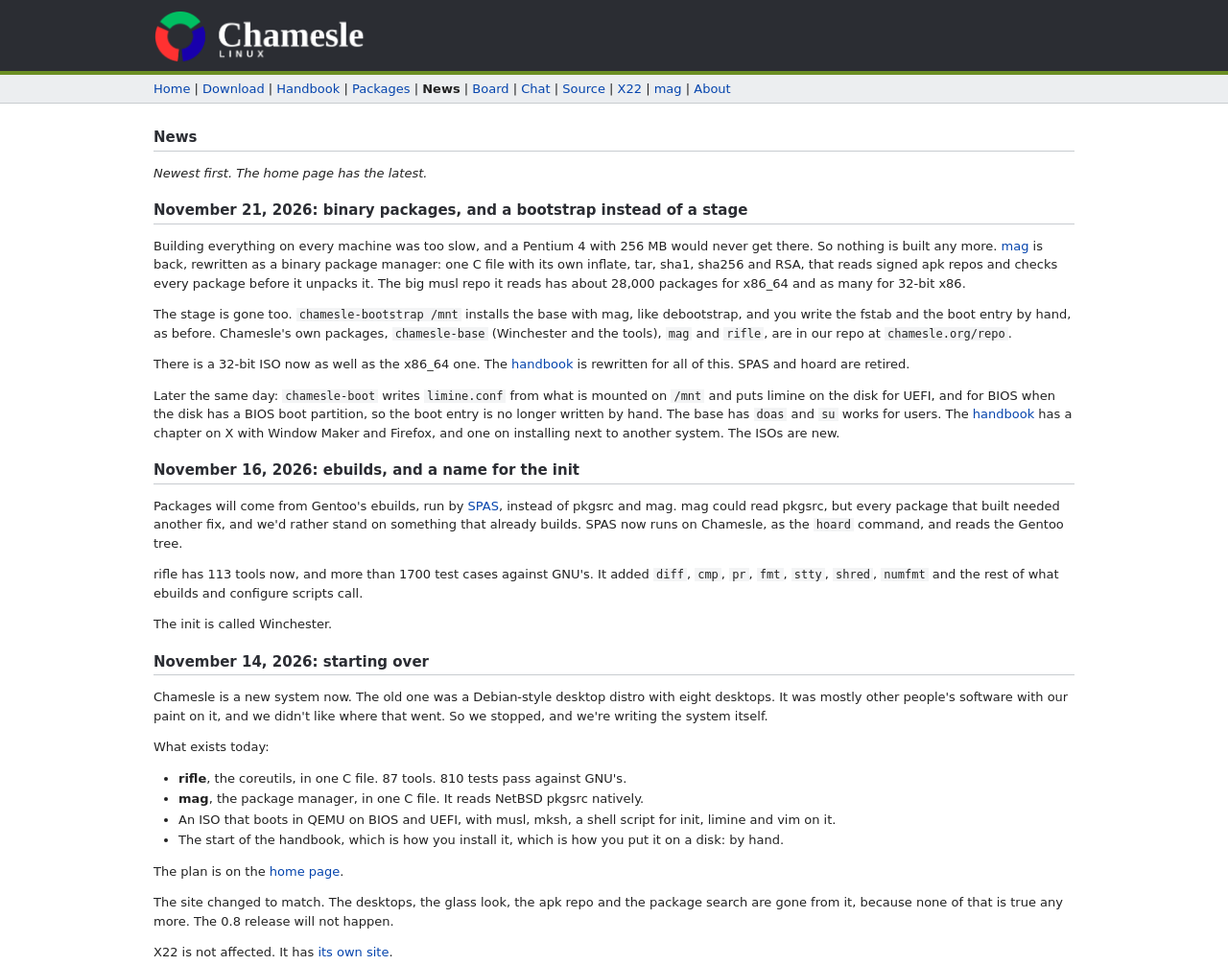
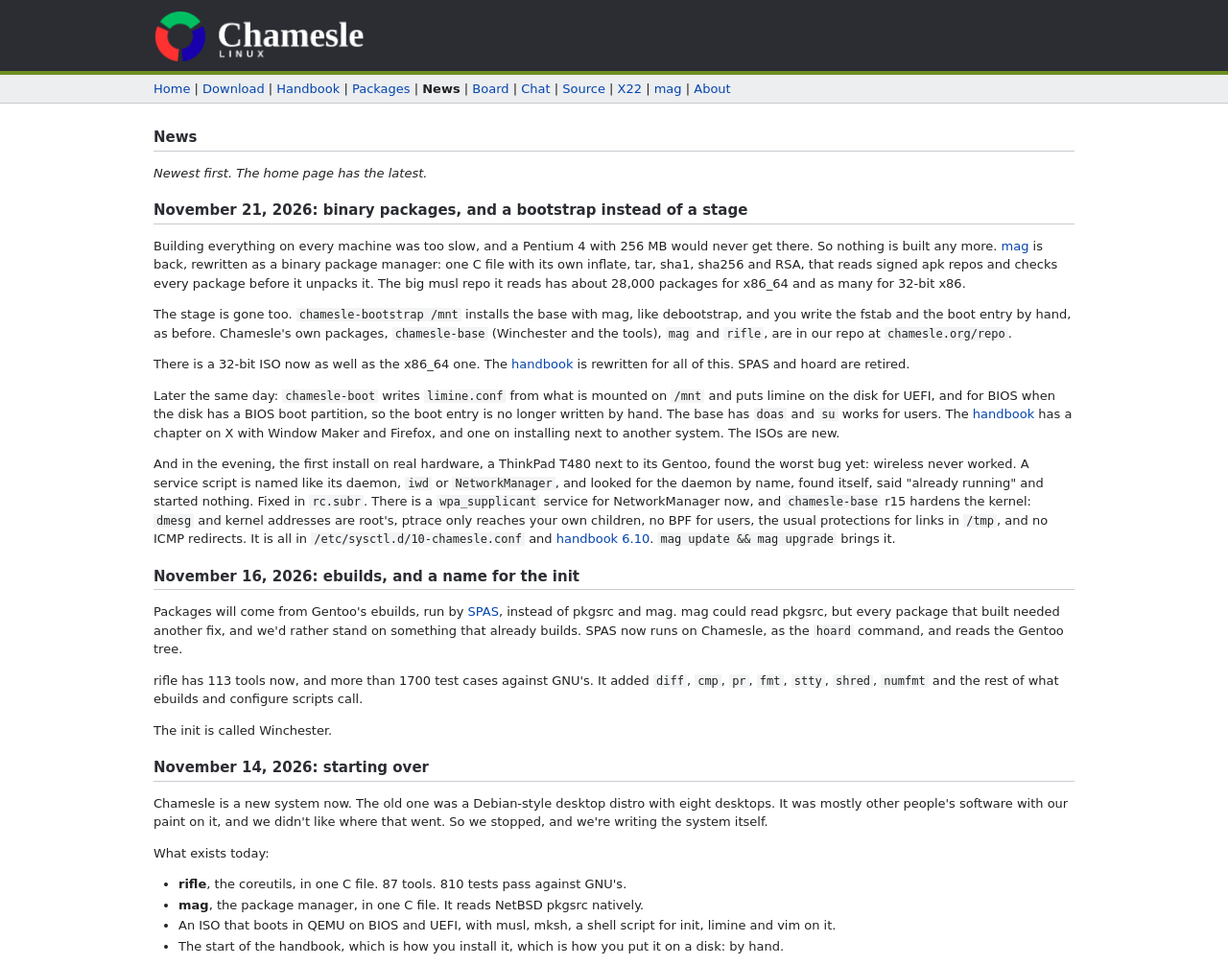
Before and after one commit to tortr-rs/chamesle, a plain HTML site: page docs/new.html in a window 1280 px wide. Shown: the top 1006 px of the page at 96% size. Drawn offline with Linux system fonts and the light colour scheme.

Commit message:
site: news, wireless fixed, kernel hardening

```diff
--- a/docs/new.html
+++ b/docs/new.html
@@ -56,6 +56,14 @@ this. SPAS and hoard are retired.</p>
 entry is no longer written by hand. The base has <code>doas</code> and <code>su</code> works for users. The
 <a href="handbook-desktop.html">handbook</a> has a chapter on X with Window Maker and Firefox, and one on installing next
 to another system. The ISOs are new.</p>
+<p>And in the evening, the first install on real hardware, a ThinkPad T480 next to its Gentoo, found the worst bug yet:
+wireless never worked. A service script is named like its daemon, <code>iwd</code> or <code>NetworkManager</code>, and
+looked for the daemon by name, found itself, said "already running" and started nothing. Fixed in
+<code>rc.subr</code>. There is a <code>wpa_supplicant</code> service for NetworkManager now, and
+<code>chamesle-base</code> r15 hardens the kernel: <code>dmesg</code> and kernel addresses are root's, ptrace only
+reaches your own children, no BPF for users, the usual protections for links in <code>/tmp</code>, and no ICMP
+redirects. It is all in <code>/etc/sysctl.d/10-chamesle.conf</code> and <a href="handbook-base.html">handbook
+6.10</a>. <code>mag update &amp;&amp; mag upgrade</code> brings it.</p>
 <h2 id="2026-11-16">November 16, 2026: ebuilds, and a name for the init</h2>
 <p>Packages will come from Gentoo's ebuilds, run by <a href="https://spas.chamesle.org/">SPAS</a>, instead of pkgsrc and mag. mag could read pkgsrc, but
 every package that built needed another fix, and we'd rather stand on something that already builds. SPAS now runs on
```
Also changed, not shown: docs/index.html (+3 -1 lines).
